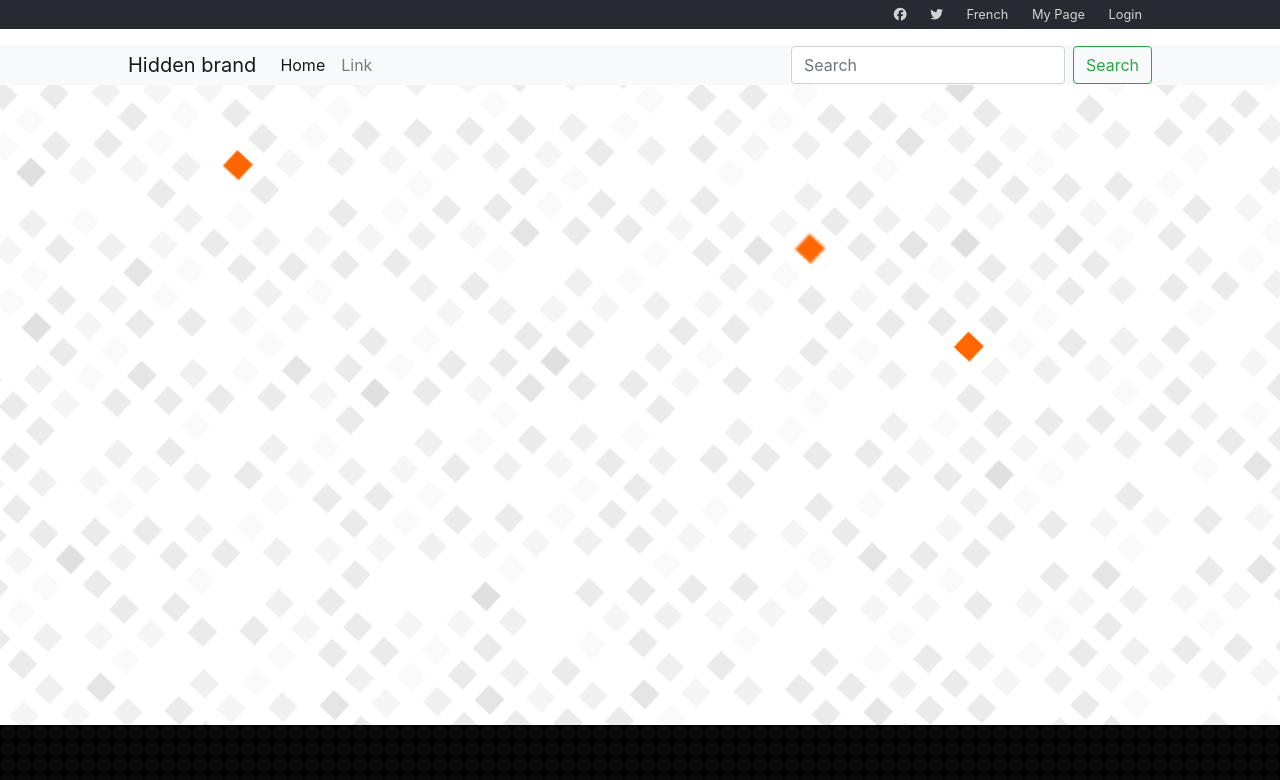
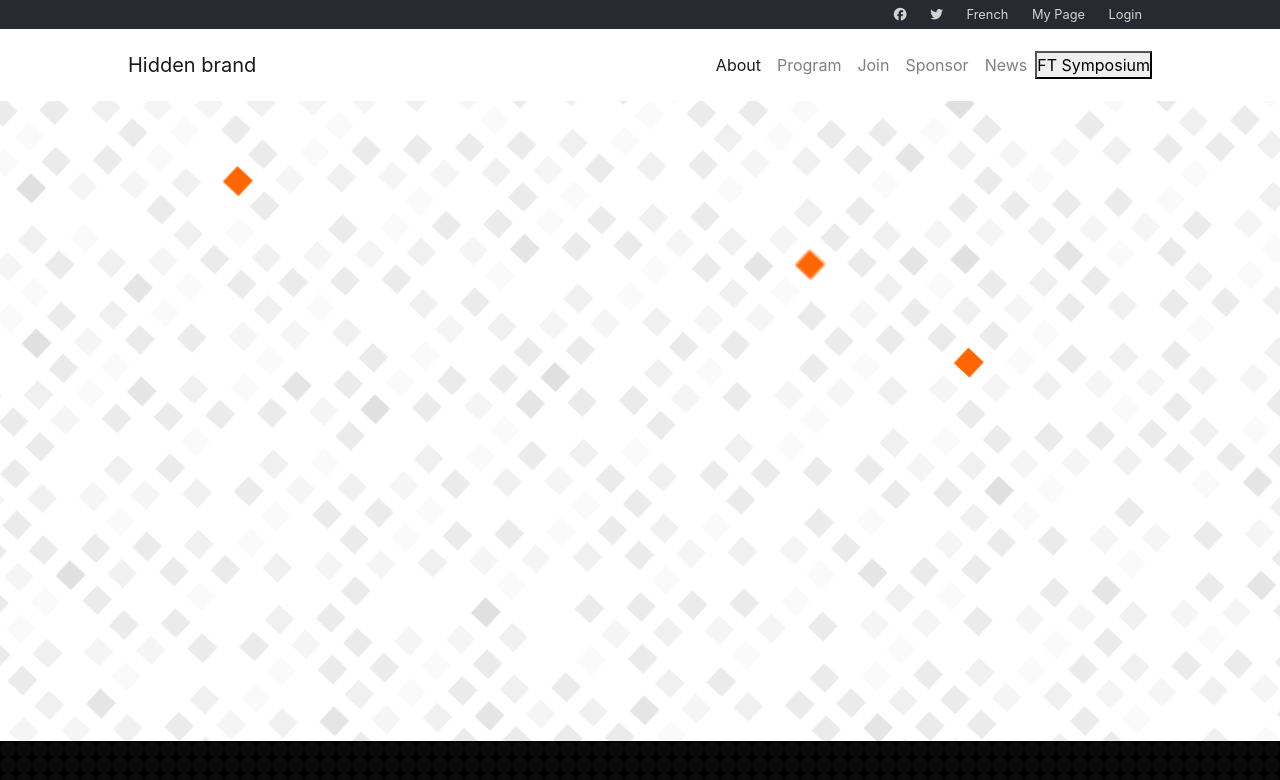
Before and after one commit to teekaytech/HTML-CSS-capstone-project, a plain HTML site: page index.html in a window 1280 px wide. Shown: the top 780 px of the page. Drawn offline with nearby package versions, Linux system fonts and the light colour scheme.

Commit message:
Add contents to main navbar in index.html

```diff
--- a/assets/css/main.css
+++ b/assets/css/main.css
@@ -4,7 +4,9 @@
   --others: #d3d3d3;
 }
 
-* {
+*,
+html,
+body {
   margin: 0;
   padding: 0;
   box-sizing: border-box;
@@ -17,6 +19,10 @@
   background-color: var(--background);
   text-align: right;
   font-size: 0.8rem;
+}
+
+.socials {
+  margin: 0;
 }
 
 .socials li {
@@ -35,8 +41,13 @@
 }
 
 .main-nav {
-  padding: 0 8rem;
+  padding: 1rem 8rem;
   margin-top: 0;
+  background: #fff !important;
+}
+
+.current-page:hover {
+  color: var(--textColor);
 }
 
 /* main section */
--- a/index.html
+++ b/index.html
@@ -30,19 +30,25 @@
         <span class="navbar-toggler-icon"></span>
       </button>
       <div class="collapse navbar-collapse" id="navbarTogglerDemo01">
-        <a class="navbar-brand" href="#">Hidden brand</a>
-        <ul class="navbar-nav mr-auto mt-2 mt-lg-0">
+        <a class="navbar-brand mr-auto" href="#">Hidden brand</a>
+        <ul class="navbar-nav mt-2 mt-lg-0">
           <li class="nav-item active">
-            <a class="nav-link" href="#">Home <span class="sr-only">(current)</span></a>
+            <a class="nav-link current-page" href="#">About</a>
           </li>
           <li class="nav-item">
-            <a class="nav-link" href="#">Link</a>
+            <a class="nav-link" href="#">Program</a>
+          </li>
+          <li class="nav-item">
+            <a class="nav-link" href="#">Join</a>
+          </li>
+          <li class="nav-item">
+            <a class="nav-link" href="#">Sponsor</a>
+          </li>
+          <li class="nav-item">
+            <a class="nav-link" href="#">News</a>
           </li>
         </ul>
-        <form class="form-inline my-2 my-lg-0">
-          <input class="form-control mr-sm-2" type="search" placeholder="Search" aria-label="Search">
-          <button class="btn btn-outline-success my-2 my-sm-0" type="submit">Search</button>
-        </form>
+        <button>FT Symposium</button>
       </div>
     </nav>
   </header>
```
